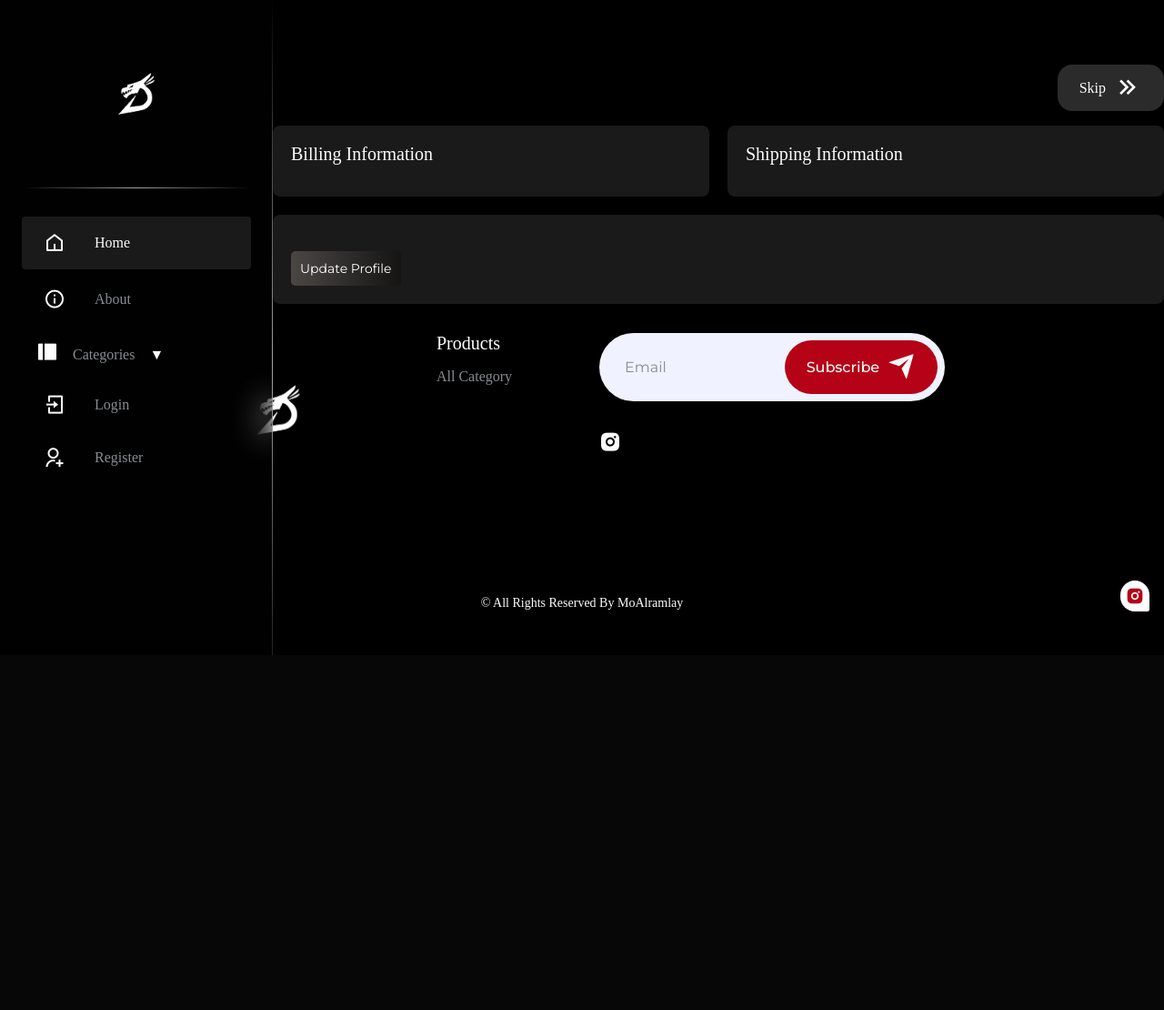
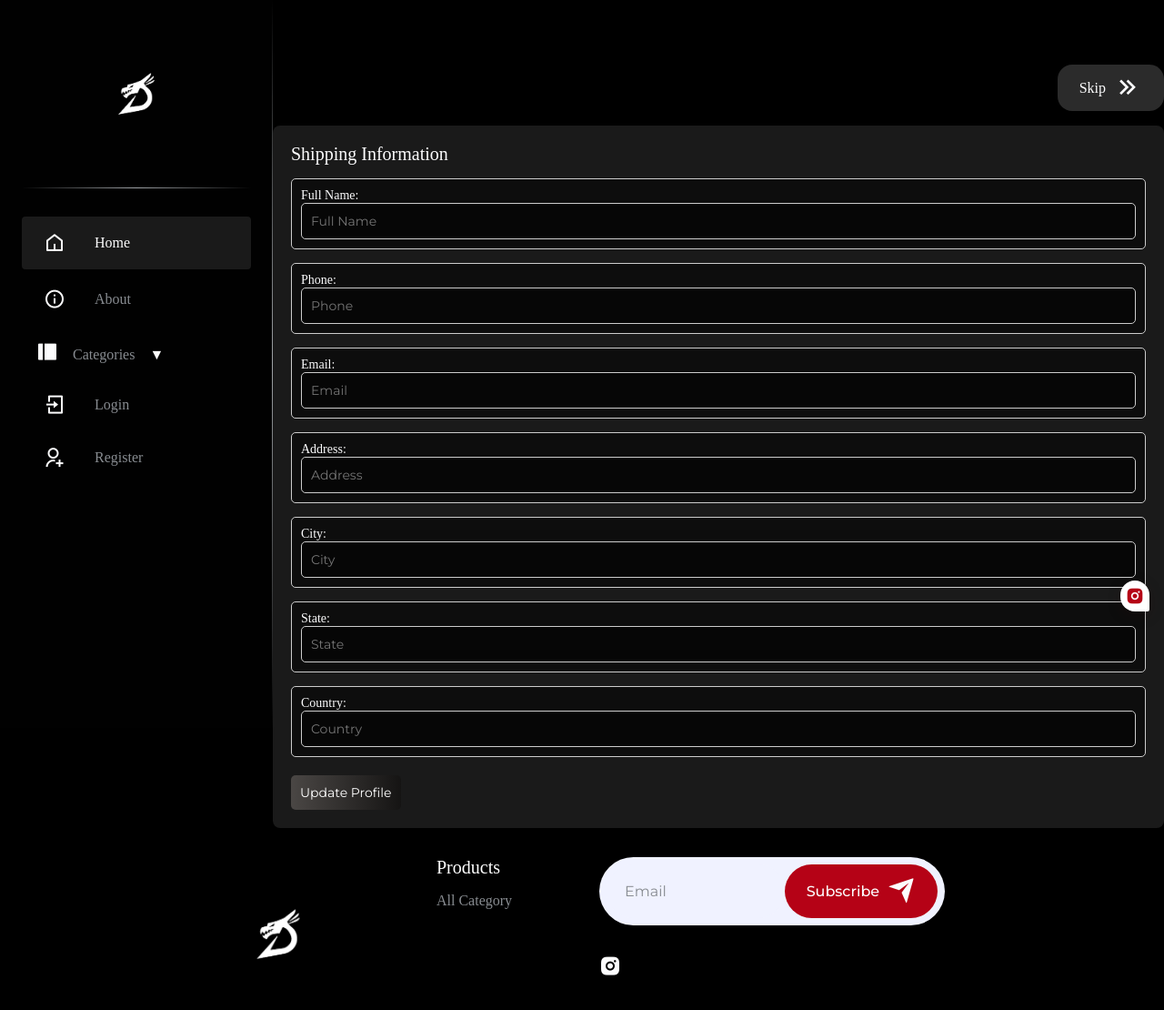
Before and after one commit to alramaly22/deploy1, a Django app: template store/templates/update_info.html in a window 1280 px wide. Shown: the part 80-1190 px from the top of the page at 91% size. Before the commit the page ends 800 px from the top, so only its background shows below. Run offline with Django 5.2, Linux system fonts and the light colour scheme; the template is opened without the code that fills it, so the values that code supplies are empty; some libraries are stand-ins or nearby versions.

Commit message:
Add files via upload

```diff
--- a/store/templates/home.html
+++ b/store/templates/home.html
@@ -29,10 +29,10 @@
           Style with Dragon
         </h1>
         <p class="home__description">
-          Welcome to Deragon, where fashion meets elegance. Explore our latest collections and redefine your style.
+          Welcome to Deragon, where fashion meets elegance. </br> Explore our latest collections and redefine your style.
 
         </p>
-        <a href="#featured" class="button button--flex">
+        <a style="    padding: 0.3rem 1.5rem;" href="#featured" class="button button--flex">
           Shop Now <i class="ri-arrow-down-circle-line"></i>
         </a>
       </div>
--- a/store/templates/navbar.html
+++ b/store/templates/navbar.html
@@ -78,13 +78,13 @@
             <a href="{% url 'category_summary' %}" class="ss">All Products</a>
           </li>
           <li class="sidebar__dropdown-link">
-            <a href="{% url 'category' 'programing-book'%}" class="ss"
-              >Programming Book</a
+            <a href="{% url 'category' 'White-T-shirt'%}" class="ss"
+              >White T-shirt</a
             >
           </li>
           <li class="sidebar__dropdown-link">
-            <a href="{% url 'category' 'call-phone'%}" class="ss"
-              >Markrting Books</a
+            <a href="{% url 'category' 'Black-T-shirt'%}" class="ss"
+              >Black T-shirt</a
             >
           </li>
         </ul>
--- a/store/templates/update_info.html
+++ b/store/templates/update_info.html
@@ -1,51 +1,124 @@
-{% extends 'base.html' %} {% load static %}
-<!-- This line loads the static tag -->
-{% block content %}
-<!--=============== MAIN ===============-->
+{% extends 'base.html' %} {% load static %} {% block content %}
 <main class="main" id="main">
-
   <!-- زر Skip للتخطي إلى الصفحة الرئيسية -->
   <div class="skip-container">
-    <a href="{% url 'home' %}" class="button2 button--flex">Skip <i class="ri-arrow-right-double-line"></i></a>
+    <a href="{% url 'home' %}" class="button2 button--flex"
+      >Skip <i class="ri-arrow-right-double-line"></i
+    ></a>
   </div>
 
   <div class="info-container">
-    <!-- قسم Billing Information -->
+    <!-- قسم Shipping Information -->
     <div class="info-section">
-      <h2 class="info-title">Billing Information</h2>
+      <h2 class="info-title">Shipping Information</h2>
       <form method="POST" action="{% url 'update_info' %}">
         {% csrf_token %}
         <div class="info-fields">
-          <!-- عرض حقول form -->
-          {% for field in form %}
-            <div class="info-field">
-              {{ field.label_tag }}
-              {{ field }}
-            </div>
-          {% endfor %}
+          <!-- Full Name -->
+          <div class="info-field">
+            <label for="id_full_name">Full Name:</label>
+            <input
+              type="text"
+              id="id_full_name"
+              name="full_name"
+              class="info-field-input"
+              placeholder="Full Name"
+              value="{{ form.full_name.value|default_if_none:'' }}"
+              required
+            />
+          </div>
+
+          <!-- Phone -->
+          <div class="info-field">
+            <label for="id_phone">Phone:</label>
+            <input
+              type="text"
+              id="id_phone"
+              name="phone"
+              class="info-field-input"
+              placeholder="Phone"
+              value="{{ form.phone.value|default_if_none:'' }}"
+              required
+            />
+          </div>
+
+          <!-- Email -->
+          <div class="info-field">
+            <label for="id_email">Email:</label>
+            <input
+              type="email"
+              id="id_email"
+              name="email"
+              class="info-field-input"
+              placeholder="Email"
+              value="{{ form.email.value|default_if_none:'' }}"
+              required
+            />
+          </div>
+
+          <!-- Address -->
+          <div class="info-field">
+            <label for="id_address">Address:</label>
+            <input
+              type="text"
+              id="id_address"
+              name="address"
+              class="info-field-input"
+              placeholder="Address"
+              value="{{ form.address.value|default_if_none:'' }}"
+              required
+            />
+          </div>
+
+          <!-- City -->
+          <div class="info-field">
+            <label for="id_city">City:</label>
+            <input
+              type="text"
+              id="id_city"
+              name="city"
+              class="info-field-input"
+              placeholder="City"
+              value="{{ form.city.value|default_if_none:'' }}"
+              required
+            />
+          </div>
+
+          <!-- State -->
+          <div class="info-field">
+            <label for="id_state">State:</label>
+            <input
+              type="text"
+              id="id_state"
+              name="state"
+              class="info-field-input"
+              placeholder="State"
+              value="{{ form.state.value|default_if_none:'' }}"
+              required
+            />
+          </div>
+
+          <!-- Country -->
+          <div class="info-field">
+            <label for="id_country">Country:</label>
+            <input
+              type="text"
+              id="id_country"
+              name="country"
+              class="info-field-input"
+              placeholder="Country"
+              value="{{ form.country.value|default_if_none:'' }}"
+              required
+            />
+          </div>
         </div>
+
+        <!-- زر التحديث -->
+        <button type="submit" class="info-btn btn btn-secondary">
+          Update Profile
+        </button>
+      </form>
     </div>
-
-    <!-- قسم Shipping Information -->
-    <div class="info-section">
-      <h2 class="info-title">Shipping Information</h2>
-      <div class="info-fields">
-        <!-- عرض حقول shipping_form -->
-        {% for field in shipping_form %}
-          <div class="info-field">
-            {{ field.label_tag }}
-            {{ field }}
-          </div>
-        {% endfor %}
-      </div>
-    </div>
-
-    <div class="info-section">
-      <!-- زر التحديث -->
-      <button type="submit" class="info-btn btn btn-secondary">Update Profile</button>
-    </div>
-      </form>
   </div>
-
 </main>
 {% endblock %}
```
Also changed, not shown: store/admin.py (+15 -6 lines), store/forms.py (+12 -13 lines), store/models.py (+10 -10 lines), store/templates/product.html (+19 -8 lines), store/views.py (+79 -111 lines), store/apps.py (line endings or trailing spaces).
